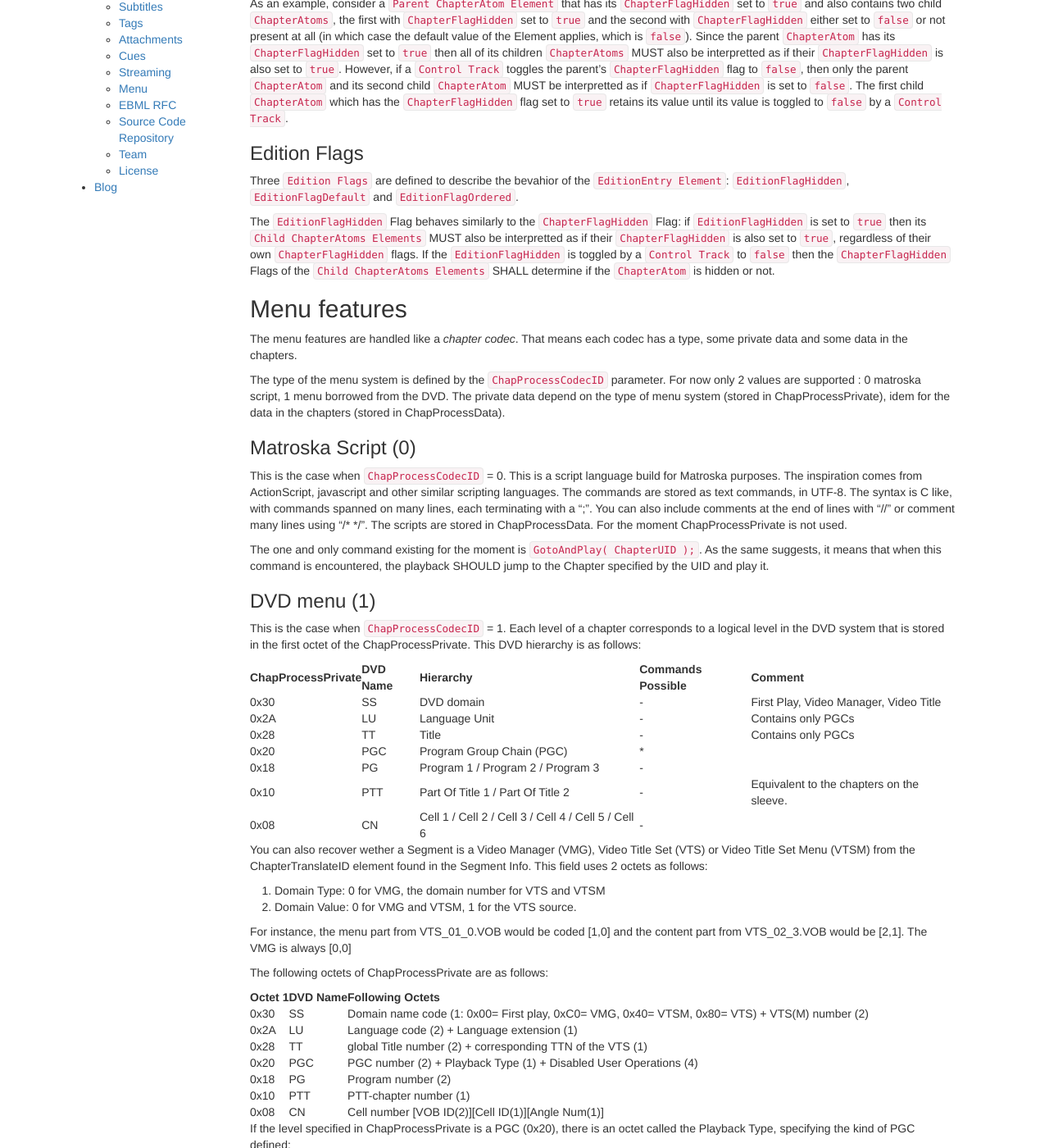
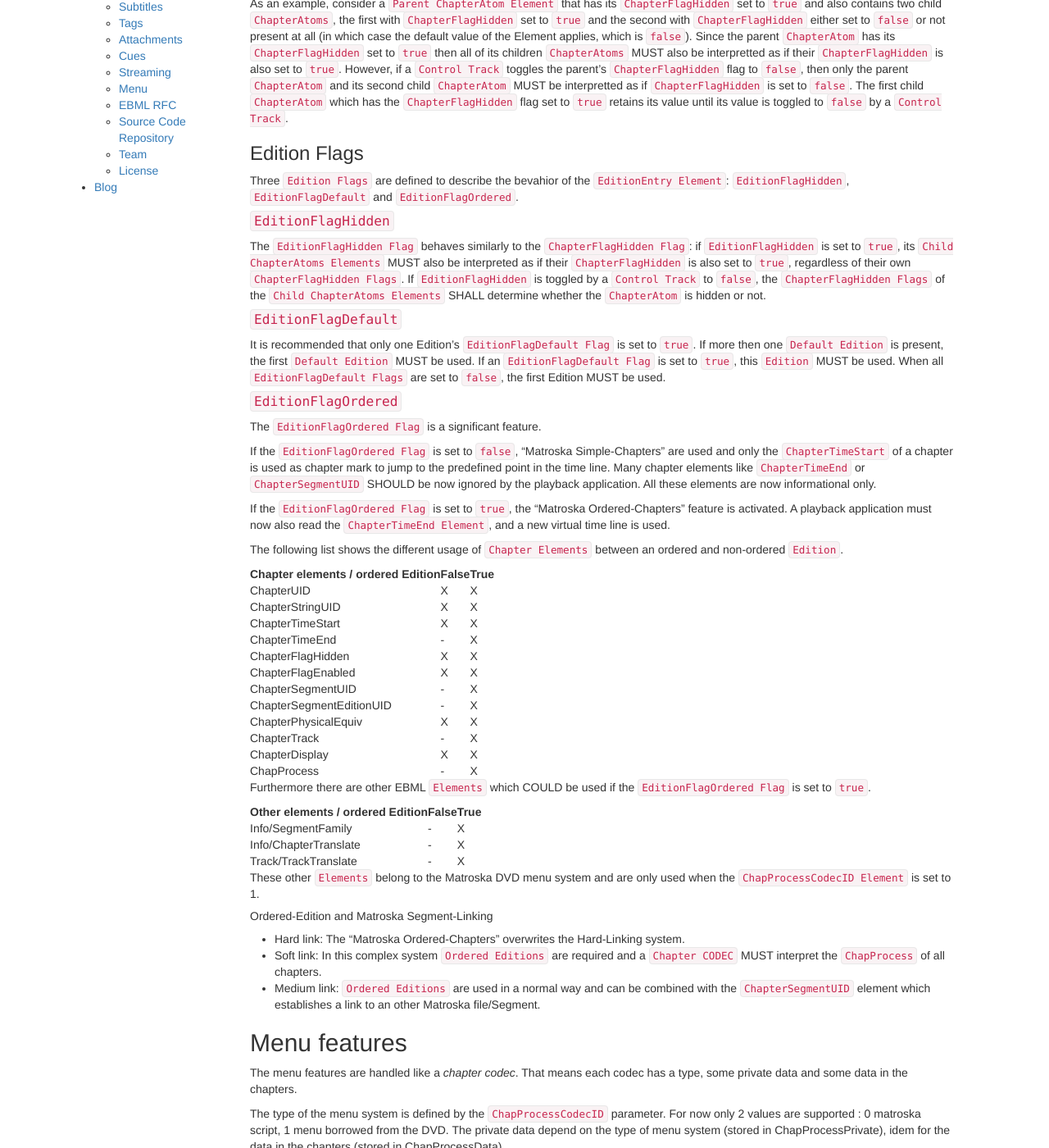
Before and after one commit to ietf-wg-cellar/matroska-specification, a Jekyll site: the page built from chapters.md, in a window 1280 px wide and 1400 px high, scrolled down 407 px. Shown: the whole window at 82% size. Built offline with Jekyll 4.4.1, drawn with Linux system fonts in a browser that asks for light colours; our own code applies the rules of GitHub Pages for plain Markdown files.

Commit message:
Update chapters.md

```diff
--- a/chapters.md
+++ b/chapters.md
@@ -17,7 +17,62 @@ As an example, consider a `Parent ChapterAtom Element` that has its `ChapterFlag
 
 Three `Edition Flags` are defined to describe the bevahior of the `EditionEntry Element`: `EditionFlagHidden`, `EditionFlagDefault` and `EditionFlagOrdered`.
 
-The `EditionFlagHidden` Flag behaves similarly to the `ChapterFlagHidden` Flag: if `EditionFlagHidden` is set to `true` then its `Child ChapterAtoms Elements` MUST also be interpretted as if their `ChapterFlagHidden` is also set to `true`, regardless of their own `ChapterFlagHidden` flags. If the `EditionFlagHidden` is toggled by a `Control Track` to `false` then the `ChapterFlagHidden` Flags of the `Child ChapterAtoms Elements` SHALL determine if the `ChapterAtom` is hidden or not.
+
+#### `EditionFlagHidden`
+
+The `EditionFlagHidden Flag` behaves similarly to the `ChapterFlagHidden Flag`: if `EditionFlagHidden` is set to `true`, its `Child ChapterAtoms Elements` MUST also be interpreted as if their `ChapterFlagHidden` is also set to `true`, regardless of their own `ChapterFlagHidden Flags`. If `EditionFlagHidden` is toggled by a `Control Track` to `false`, the `ChapterFlagHidden Flags` of the `Child ChapterAtoms Elements` SHALL determine whether the `ChapterAtom` is hidden or not.
+
+
+#### `EditionFlagDefault`
+
+It is recommended that only one Edition's `EditionFlagDefault Flag` is set to `true`. If more then one `Default Edition` is present, the first `Default Edition` MUST be used.
+If an `EditionFlagDefault Flag` is set to `true`, this `Edition` MUST be used. When all `EditionFlagDefault Flags` are set to `false`, the first Edition MUST be used.
+
+
+#### `EditionFlagOrdered`
+
+The `EditionFlagOrdered Flag` is a significant feature.
+
+If the `EditionFlagOrdered Flag` is set to `false`, "Matroska Simple-Chapters" are used and only the `ChapterTimeStart` of a chapter is used as chapter mark to jump to the predefined point in the time line.
+Many chapter elements like `ChapterTimeEnd` or `ChapterSegmentUID` SHOULD be now ignored by the playback application.
+All these elements are now informational only.
+
+If the `EditionFlagOrdered Flag` is set to `true`, the "Matroska Ordered-Chapters" feature is activated.
+A playback application must now also read the `ChapterTimeEnd Element`, and a new virtual time line is used.
+
+The following list shows the different usage of `Chapter Elements` between an ordered and non-ordered `Edition`.
+
+Chapter elements / ordered Edition | False | True
+-----------------------------------|-------|-------
+ChapterUID                         |   X   |  X
+ChapterStringUID                   |   X   |  X
+ChapterTimeStart                   |   X   |  X
+ChapterTimeEnd                     |   -   |  X
+ChapterFlagHidden                  |   X   |  X
+ChapterFlagEnabled                 |   X   |  X
+ChapterSegmentUID                  |   -   |  X
+ChapterSegmentEditionUID           |   -   |  X
+ChapterPhysicalEquiv               |   X   |  X
+ChapterTrack                       |   -   |  X
+ChapterDisplay                     |   X   |  X
+ChapProcess                        |   -   |  X
+
+Furthermore there are other EBML `Elements` which COULD be used if the `EditionFlagOrdered Flag` is set to `true`.
+
+Other elements / ordered Edition   | False | True
+-----------------------------------|-------|-------
+Info/SegmentFamily                 |   -   |  X
+Info/ChapterTranslate              |   -   |  X
+Track/TrackTranslate               |   -   |  X
+
+These other `Elements` belong to the Matroska DVD menu system and are only used when the `ChapProcessCodecID Element` is set to 1.
+
+##### Ordered-Edition and Matroska Segment-Linking
+
+- Hard link: The "Matroska Ordered-Chapters" overwrites the Hard-Linking system.
+- Soft link: In this complex system `Ordered Editions` are required and a `Chapter CODEC` MUST interpret the `ChapProcess` of all chapters.
+- Medium link: `Ordered Editions` are used in a normal way and can be combined with the `ChapterSegmentUID` element which establishes a link to an other Matroska file/Segment.
+
 
 ## Menu features
 
```
